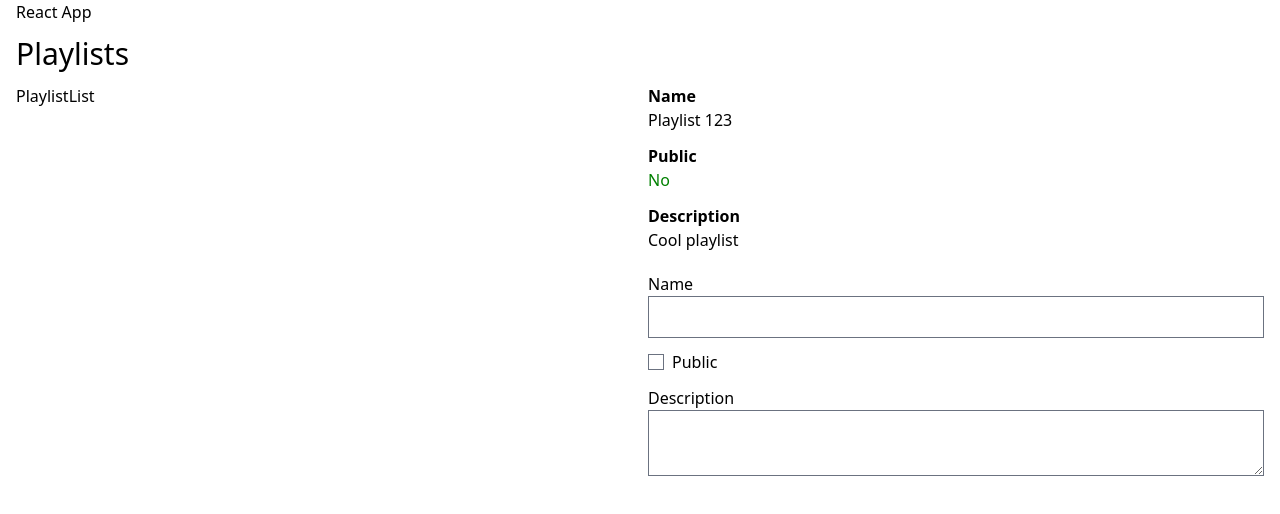
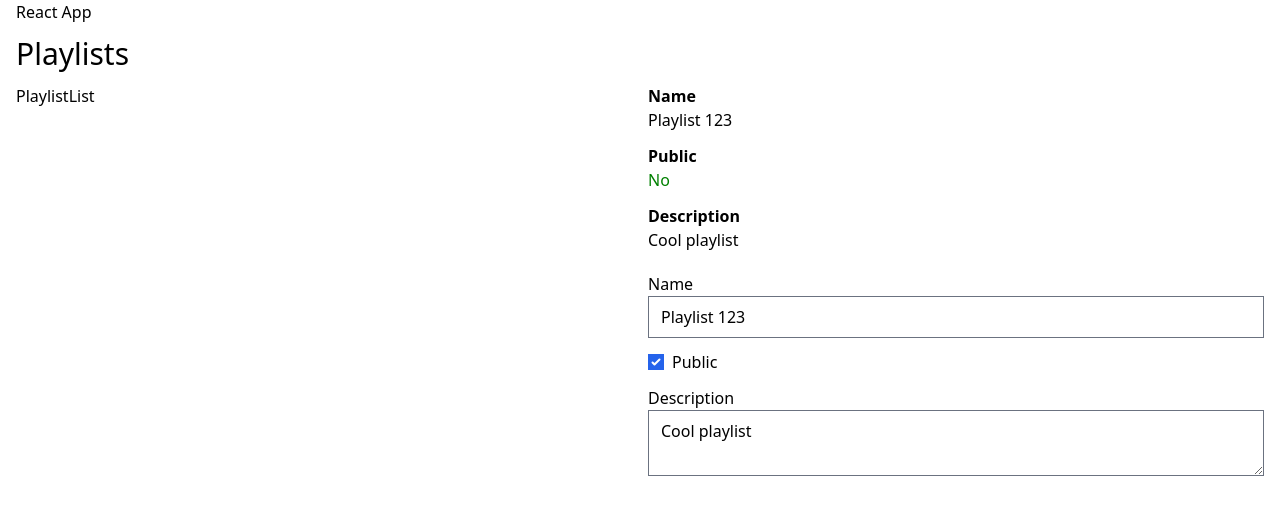
Before and after one commit to UltraViolet5/ReactEx, a React (Vite) app: page / in a window 1280 px wide. Shown: the top 514 px of the page. Built offline with nearby package versions, Linux system fonts and the light colour scheme.

Commit message:
Read-only field. defaultValue , onChange, readOnly

```diff
--- a/src/playlists/components/PlaylistDetails.tsx
+++ b/src/playlists/components/PlaylistDetails.tsx
@@ -2,9 +2,6 @@
 import React from "react";
 
 import styles from './PlaylistDetails.module.css';
-
-console.log(styles);
-
 
 type Props = {};
 
--- a/src/playlists/components/PlaylistEditor.tsx
+++ b/src/playlists/components/PlaylistEditor.tsx
@@ -6,25 +6,31 @@ const PlaylistEditor = (props: Props) => {
   const playlist = {
     id: "123",
     name: "Playlist 123",
-    public: false,
+    public: true,
     description: "Cool playlist",
   };
+
+  // This will render a read-only field.
+  // If the field should be mutable use `defaultValue`.
+  // Otherwise, set either `onChange` or `readOnly`
 
   return (
     <div>
       <div className="grid gap-3">
         <div className="grid">
           <label>Name</label>
-          <input type="text" />
+          <input type="text" value={playlist.name}  onChange={()=>{}}/>
         </div>
 
         <div className="grid ">
-          <label className='flex gap-2 items-center'> <input type="checkbox"/> Public</label>
+          <label className='flex gap-2 items-center'>
+            <input type="checkbox" defaultChecked={playlist.public} /> Public
+          </label>
 
         </div>
         <div className="grid">
           <label>Description</label>
-          <textarea/>
+          <textarea value={playlist.description} readOnly={true}/>
         </div>
       </div>
     </div>
```
